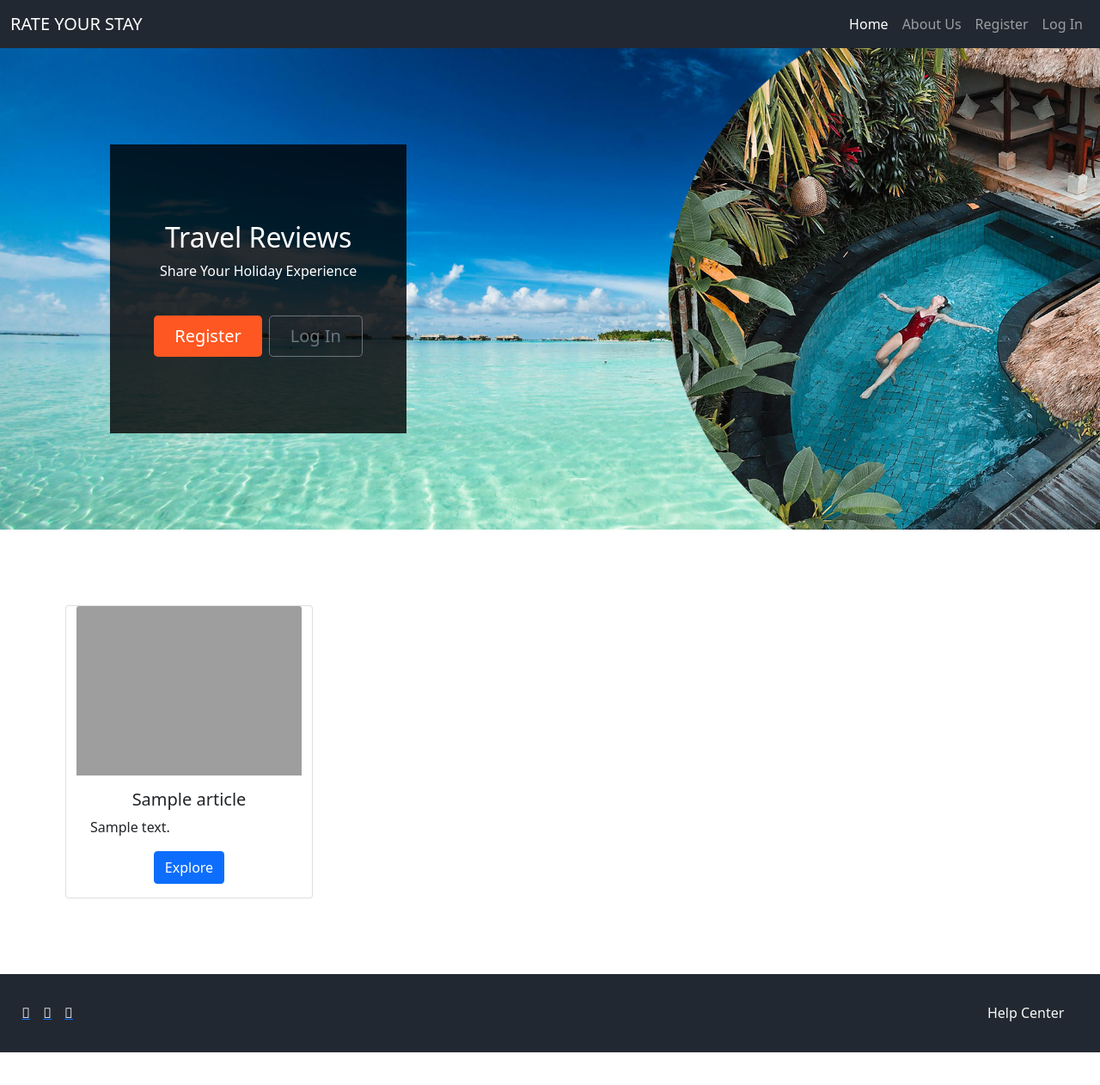
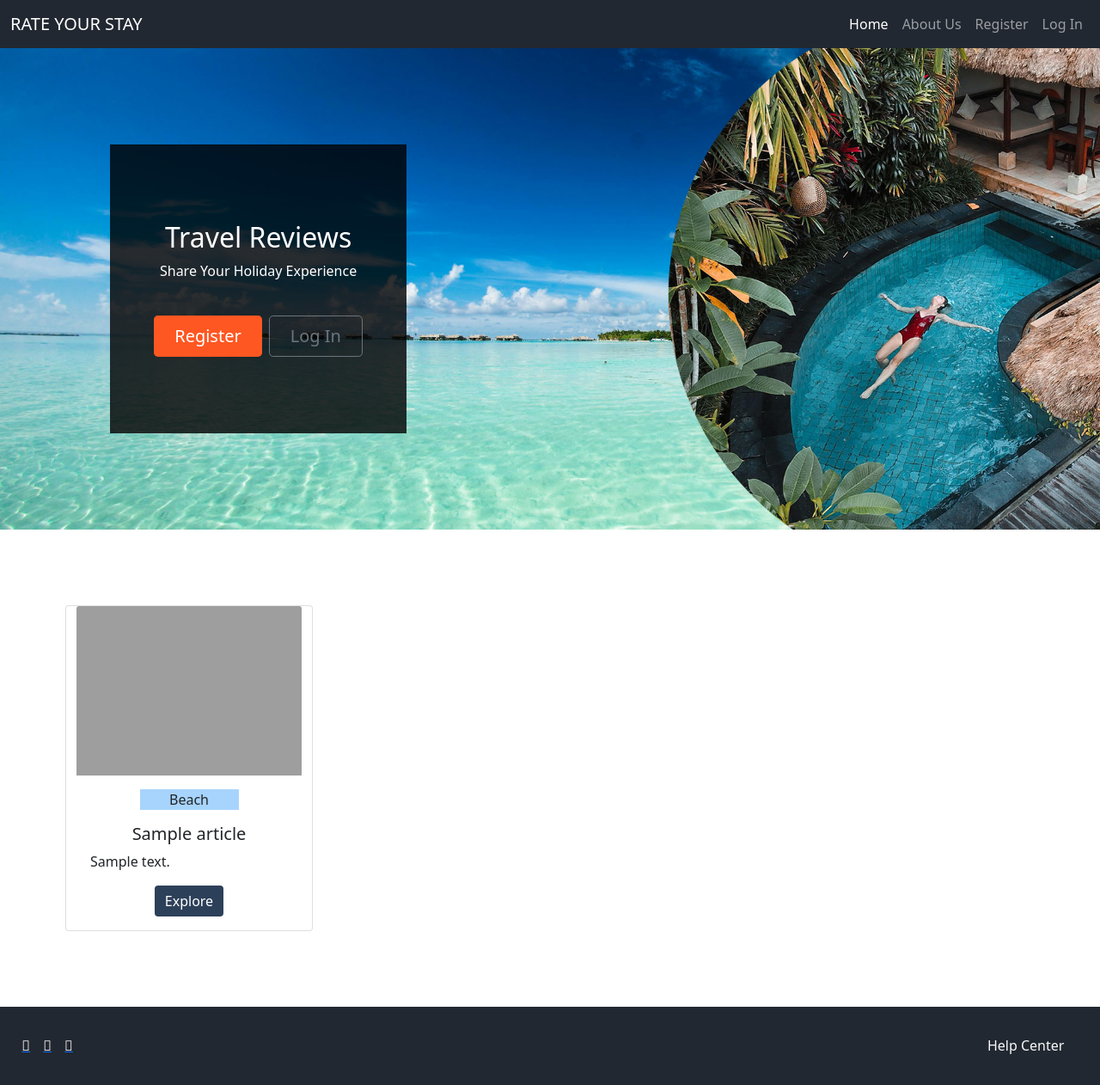
Before and after one commit to Chikayo-k/rate-your-stay, a Django app: page / in a window 1280 px wide. Shown: the whole page at 86% size. Before the commit the page ends 1224 px from the top, so only its background shows below. Run offline with Django 4.2, Linux system fonts and the light colour scheme; tables that the repository leaves empty hold one stand-in row (values such as "Sample post"); grey boxes are pictures that could not be loaded.

Commit message:
Add category tag and change Explore button colour

```diff
--- a/home/templates/home/index.html
+++ b/home/templates/home/index.html
@@ -24,6 +24,13 @@
         <div class="card md-4 m-4" style="width: 18rem;">
           <img class="card-img-top" src="..." alt="Card image cap">
           <div class="card-body container text-center">
+            {% if article.category == 0%}
+              <p class="category-tag beach">Beach</p>
+            {% elif article.category == 1 %}
+              <p class="category-tag history">History</p>
+            {% else %}
+              <p class="category-tag city">City</p>
+            {% endif %}
             <h5 class="card-title">{{article.title}}</h5>
             <p class="card-text text-start">{{article.description}}</p>
             <a href="#" class="btn btn-explore btn-primary">Explore</a>
--- a/settings/settings.py
+++ b/settings/settings.py
@@ -29,7 +29,7 @@ SECRET_KEY = 'django-insecure-68iv+742*a1m03mml8xulao)$wa6%08pn2sgt@gas&)4!dibia
 # SECURITY WARNING: don't run with debug turned on in production!
 DEBUG = True
 
-ALLOWED_HOSTS = ['8000-chikayok-rateyourstay-k545ie50vak.ws-eu110.gitpod.io','.herokuapp.com']
+ALLOWED_HOSTS = ['8000-chikayok-rateyourstay-k545ie50vak.ws-eu111.gitpod.io','.herokuapp.com']
 
 
 # Application definition
--- a/static/css/style.css
+++ b/static/css/style.css
@@ -46,6 +46,34 @@ body{
     margin: 5%;
 }
 
+.btn-explore{
+    background-color:#2D4059;
+    border: #2D4059;
+}
+
+.btn-explore:hover{
+    background-color:#2D4059;
+    border: #2D4059;
+    opacity: 0.7;
+}
+/* Category tags */
+
+.category-tag{
+    width: 50%;
+    margin-left: 25%;
+}
+
+.beach{
+    background-color: rgb(167, 212, 252);
+}
+
+.history{
+    background-color:rgb(191, 212, 191);
+}
+
+.city{
+    background-color: rgb(254, 212, 169);
+}
 /* Footer */
 
 footer{
```
